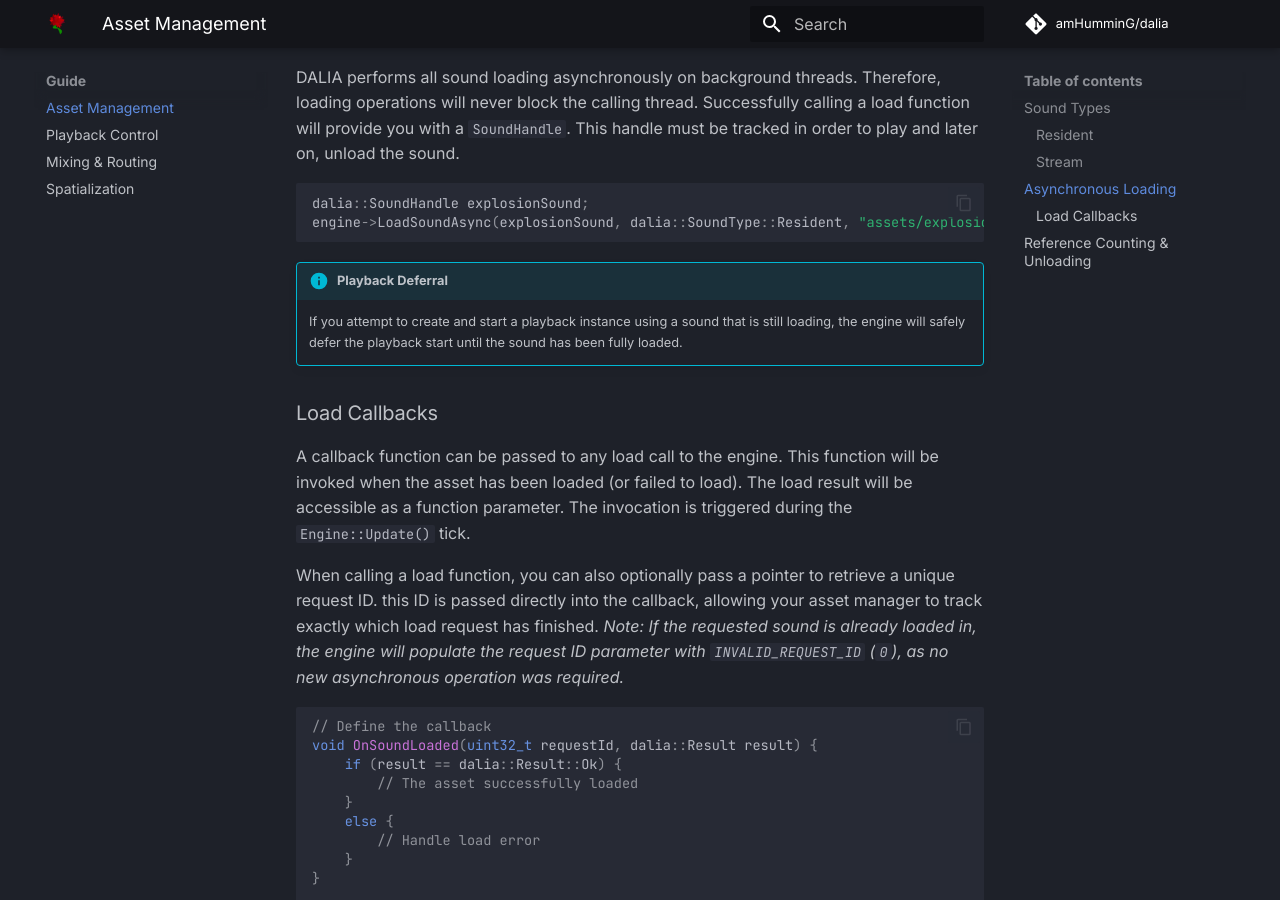
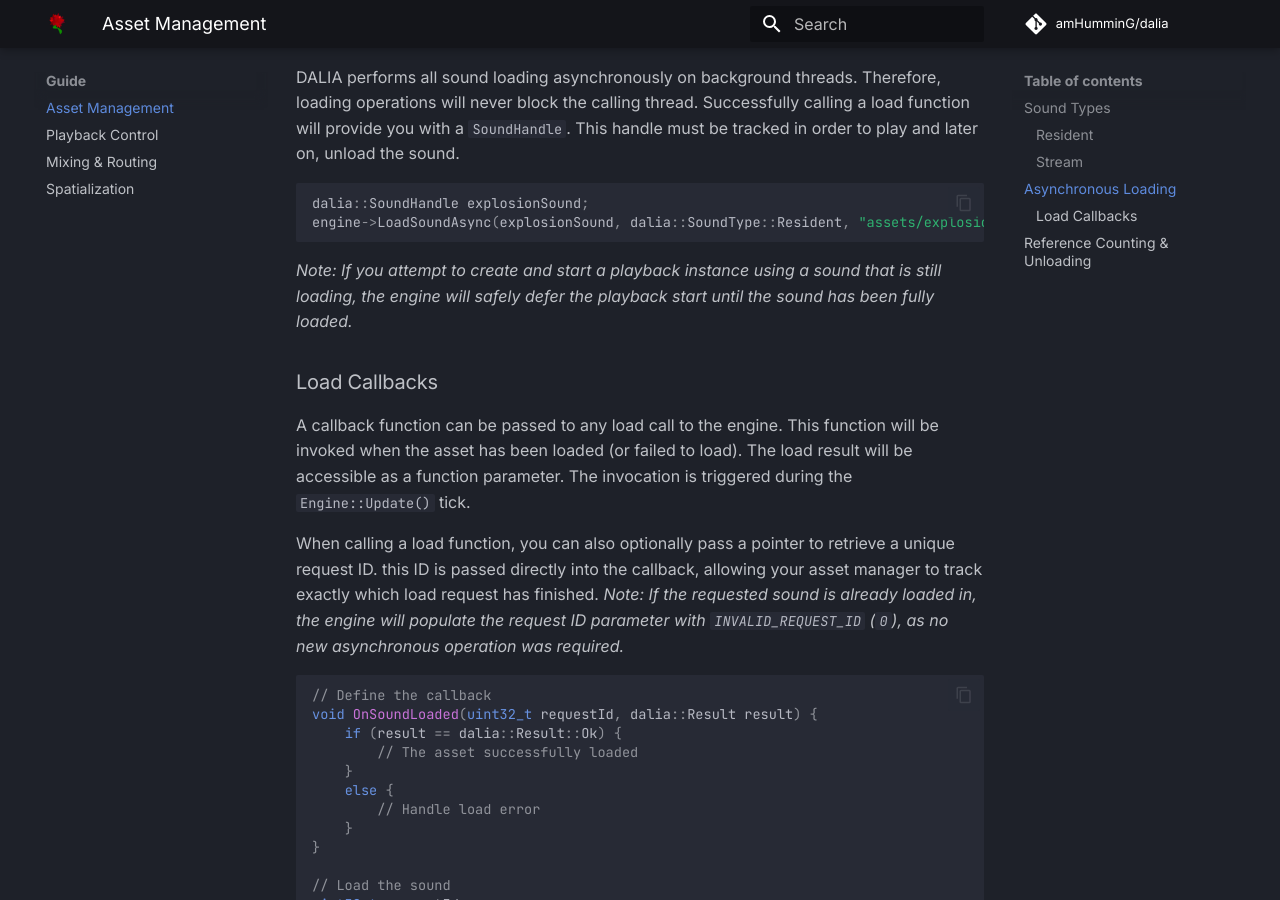
Before and after one commit to amHumminG/dalia, an MkDocs documentation site: the page built from docs/guide/asset-management.md, in a window 1280 px wide and 900 px high, scrolled down 963 px. Built offline with MkDocs 1.6.1 and Material for MkDocs 9.7.7, drawn with Linux system fonts in a browser that asks for light colours; comment, search, counter and statistics services are not loaded.

Commit message:
(docs) Fixed a minor inconsistency

````diff
--- a/docs/guide/asset-management.md
+++ b/docs/guide/asset-management.md
@@ -32,10 +32,8 @@ tracked in order to play and later on, unload the sound.
 dalia::SoundHandle explosionSound;
 engine->LoadSoundAsync(explosionSound, dalia::SoundType::Resident, "assets/explosion.ogg");
 ```
-
-!!! info "Playback Deferral"
-    If you attempt to create and start a playback instance using a sound that is still loading, the engine will safely
-    defer the playback start until the sound has been fully loaded.
+*Note: If you attempt to create and start a playback instance using a sound that is still loading, the engine will safely
+defer the playback start until the sound has been fully loaded.*
 
 ### Load Callbacks
 A callback function can be passed to any load call to the engine. This function will be invoked when the asset has been
````
